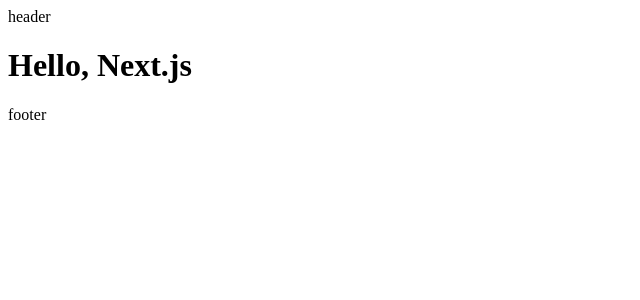
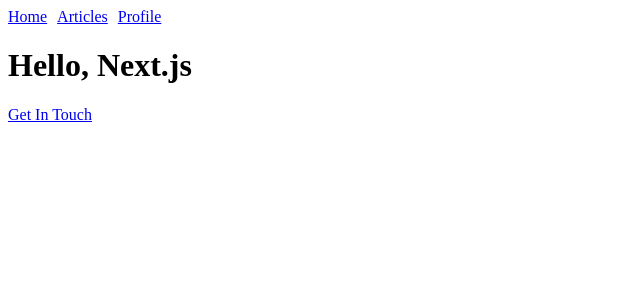
Before and after one commit to AndiEkaNugraha/learn-next, a Next.js app: page / in a window 1280 px wide. Shown: the top 300 px of the page, without its empty margins (0-640 px from the left). Built offline with nearby package versions, Linux system fonts and the light colour scheme.

Commit message:
Component Link Dan Prefetch

```diff
--- a/app/layout.tsx
+++ b/app/layout.tsx
@@ -1,7 +1,7 @@
 // Mengimpor React dari library 'react'.
 // React diperlukan untuk menggunakan JSX dan mendefinisikan komponen.
 import React from 'react';
-
+import {Navbar, Footer} from '../components';
 // Mendefinisikan fungsi 'RootLayout' sebagai komponen fungsional.
 // Komponen ini menerima prop 'children' dengan tipe 'React.ReactNode'.
 export default function RootLayout({children}: {children: React.ReactNode}) {
@@ -15,9 +15,9 @@
       </head>
       {/* Elemen <body> adalah tempat untuk konten utama halaman. Di sini, kita me-render prop 'children'. */}
       <body>
-        <div>header</div>
+        <Navbar />
           {children}
-        <div>footer</div>
+        <Footer />
       </body>
     </html>
   );
--- a/app/page.tsx
+++ b/app/page.tsx
@@ -3,9 +3,5 @@
 import React, { useEffect } from 'react'
 
 export default function Page() {
-   console.log('this is console log')
-   useEffect(() => {
-      alert('this is alert')
-   },[])
    return <h1>Hello, Next.js</h1>
 }
--- /dev/null
+++ b/components/index.tsx
@@ -0,0 +1,4 @@
+import Footer from "./layout/footer";
+import Navbar from "./layout/navbar";
+
+export {Footer, Navbar}
--- /dev/null
+++ b/components/layout/footer.tsx
@@ -0,0 +1,9 @@
+import React from "react";
+import Link from "next/link";
+export default function Footer() {
+   return (
+      <div>
+         <Link prefetch={false} href="/profile/get-in-touch">Get In Touch</Link>
+      </div>
+   )
+}
--- /dev/null
+++ b/components/layout/navbar.tsx
@@ -0,0 +1,11 @@
+import React from "react";
+import Link from "next/link";
+export default function Navbar() {
+   return (
+      <div style={{gap: '10px', display: 'flex'}}>
+         <Link href="/">Home</Link>
+         <Link href="/articles">Articles</Link>
+         <Link href="/profile">Profile</Link>
+      </div>
+   )
+}
```
